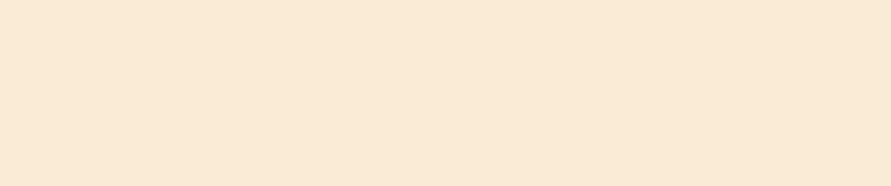
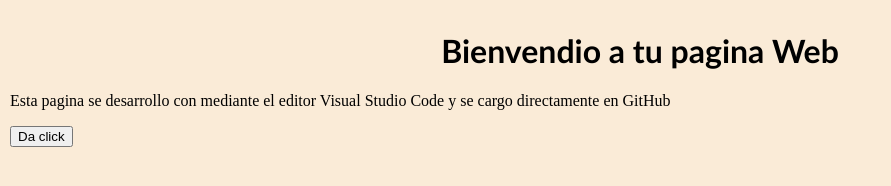
Before and after one commit to MiguelAlejandroGO/Proyecto2Git, a plain HTML site: page index.html in a window 1280 px wide. Shown: the whole page, without its empty margins (0-891 px from the left). Drawn offline with Linux system fonts and the light colour scheme; files that its build step writes are made by us from their sources.

Commit message:
Creacion de tituli y mensaje

```diff
--- a/index.html
+++ b/index.html
@@ -8,9 +8,9 @@
     <title>Document</title>
 </head>
 <body>
-
-
-
+    <h1>Bienvendio a tu pagina Web</h1>
+    <p>Esta pagina se desarrollo con mediante el editor Visual Studio Code y se cargo directamente en GitHub</p>
+    <button onclick="welcome()">Da click</button>
     <script src="js/main.js"></script>
 </body>
 </html>
```
